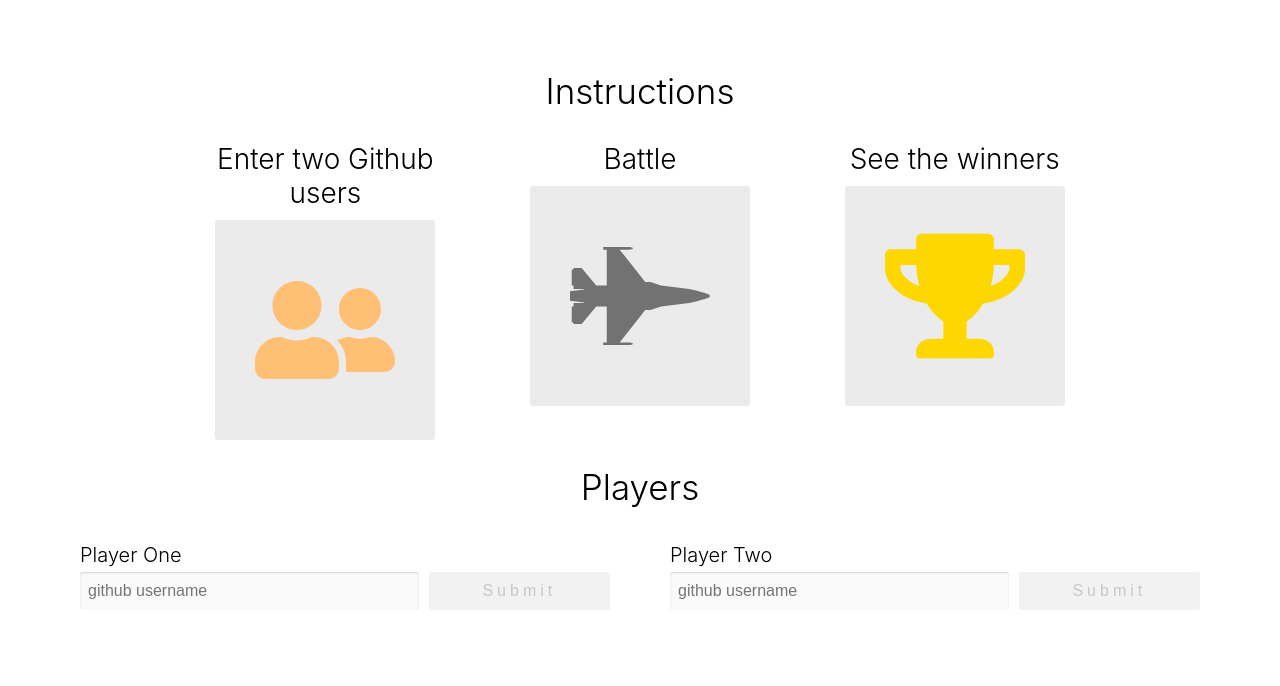
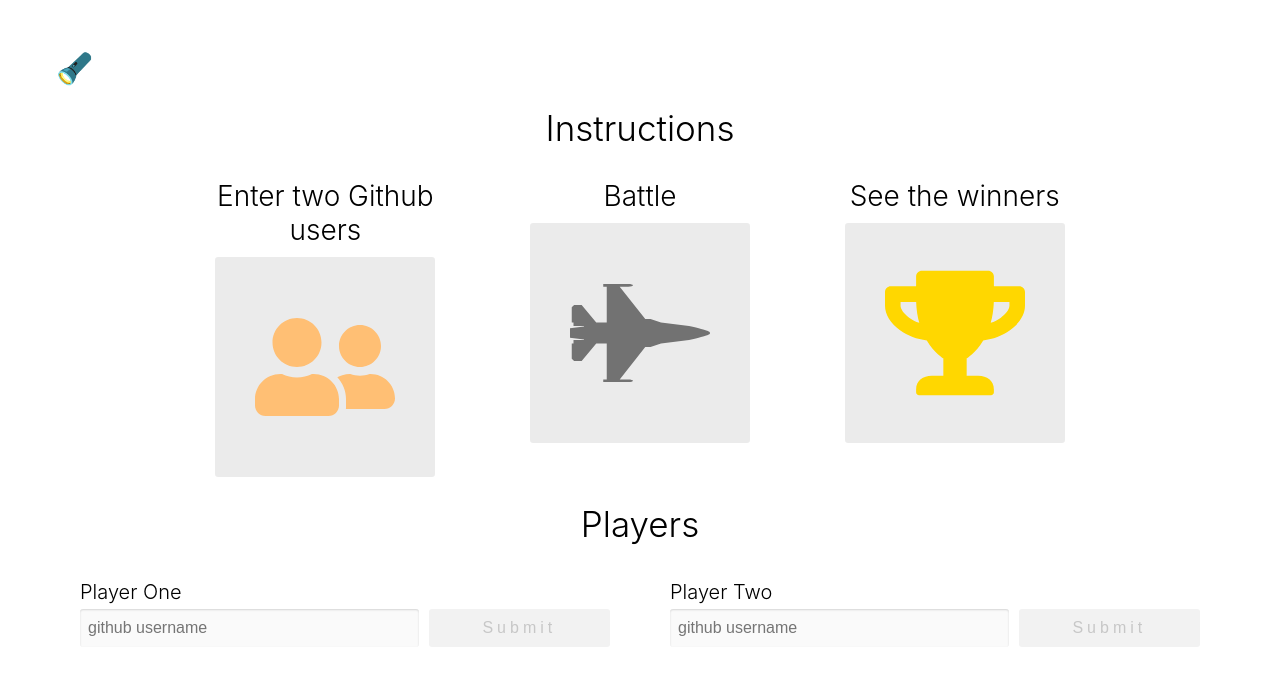
Before and after one commit to guidop91/react-github-battle, a React app: page / in a window 1280 px wide. Shown: the top 686 px of the page. Built offline with nearby package versions, Linux system fonts and the light colour scheme.

Commit message:
Context provider for theming

```diff
--- a/app/App.js
+++ b/app/App.js
@@ -1,13 +1,32 @@
 import React from "react";
 import Popular from './components/Popular';
 import Battle from './components/Battle';
+import { ThemeProvider } from './context/theme';
+import Nav from './components/Nav';
 
 export default class App extends React.Component {
+  constructor(props) {
+    super(props);
+
+    this.state = {
+      theme: 'light',
+      toggleTheme: () => {
+        this.setState(({ theme }) => ({
+          theme: theme === 'light' ? 'dark' : 'light'
+        }))
+      }
+    }
+  }
   render() {
     return (
-      <div className='container'>
-        <Battle />
-      </div>
+      <ThemeProvider value={this.state} >
+        <div className={this.state.theme}>
+          <div className='container'>
+            <Nav />
+            <Battle />
+          </div>
+        </div>
+      </ThemeProvider>
     )
   }
 }
--- /dev/null
+++ b/app/components/Nav.js
@@ -0,0 +1,20 @@
+import React from 'react';
+import { ThemeConsumer } from '../context/theme';
+
+export default function Nav() {
+  return (
+    <ThemeConsumer>
+      {({ theme, toggleTheme }) => (
+        <nav className='row space-between'>
+          <button
+            style={{ fontSize: 30 }}
+            className='btn-clear'
+            onClick={toggleTheme}
+          >
+            {theme === 'light' ? '🔦' : '💡'}
+          </button>
+        </nav>
+      )}
+    </ThemeConsumer>
+  )
+}
--- /dev/null
+++ b/app/context/theme.js
@@ -0,0 +1,6 @@
+import React from 'react';
+
+const { Consumer, Provider } = React.createContext();
+
+export const ThemeConsumer = Consumer;
+export const ThemeProvider = Provider;
--- a/app/index.css
+++ b/app/index.css
@@ -20,6 +20,12 @@
   margin: 0 auto;
   max-width: 1200px;
   padding: 50px;
+}
+
+.dark {
+  color: #DADADA;
+  background: #1c2022;
+  min-height: 100%;
 }
 
 .flex-center {
```
